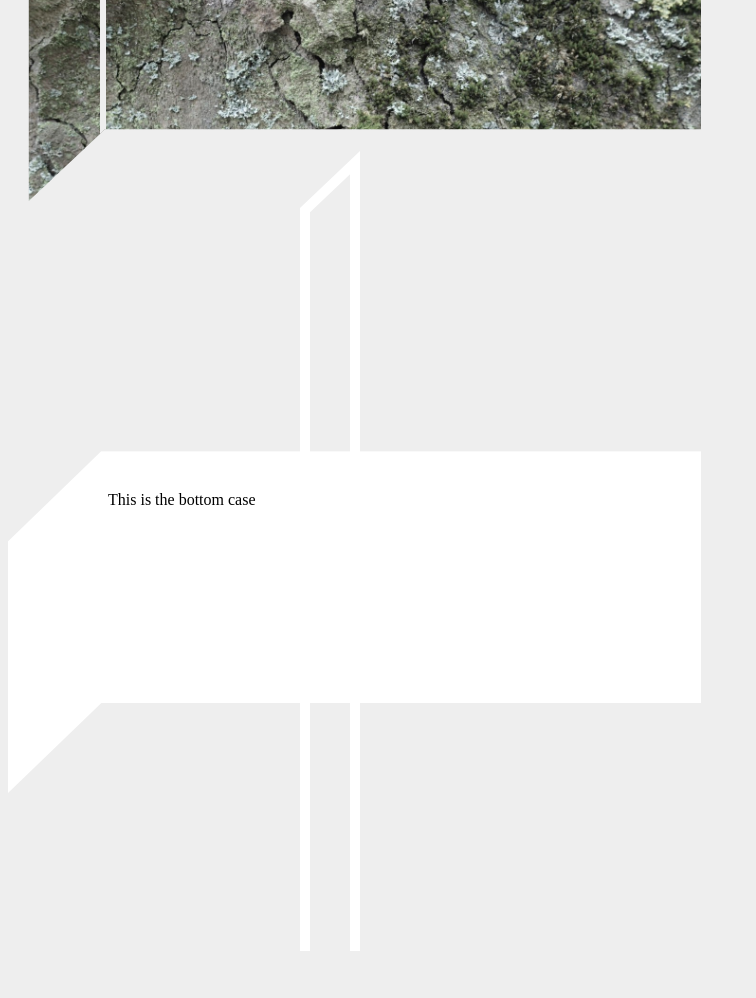
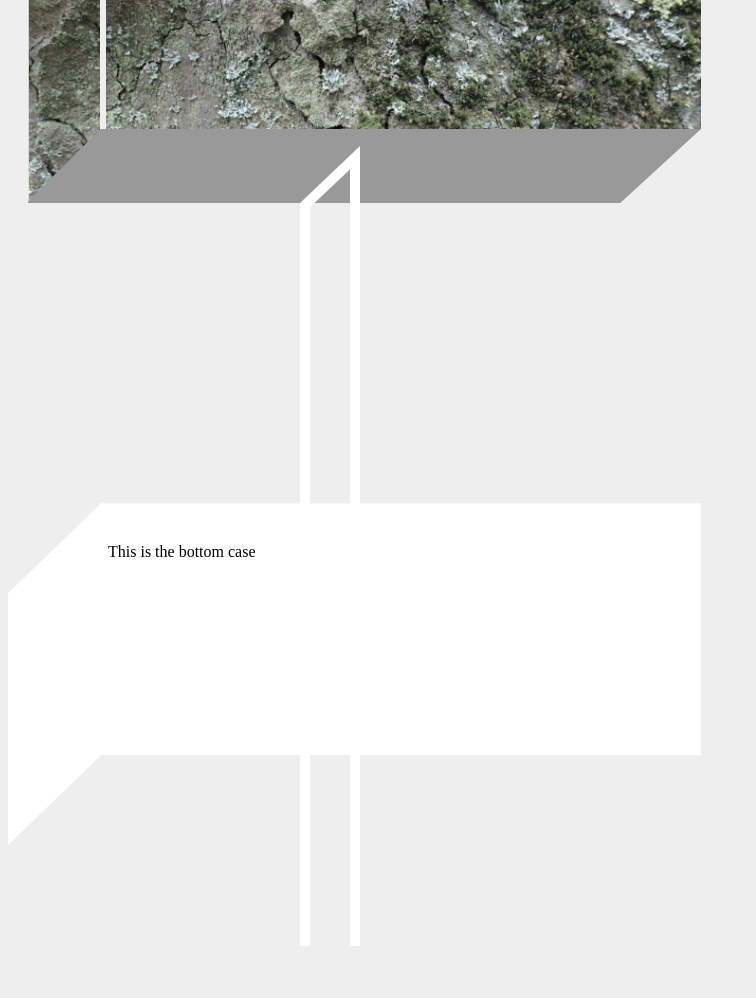
Before and after one commit to elropero/ethnographiccase, a plain HTML site: page index.html in a window 1280 px wide. Shown: the part 840-1838 px from the top of the page, without its empty margins (0-756 px from the left). Before the commit the page ends 1795 px from the top, so only its background shows below. Drawn offline with nearby package versions, Linux system fonts and the light colour scheme.

Commit message:
Add bottom

```diff
--- a/index.html
+++ b/index.html
@@ -22,7 +22,7 @@
     }
     .case-3 {
         height: 326px;
-        margin-bottom: -50px;
+        margin-bottom: -72px;
     }
     div[class*="bg-case-"] {
         background-size: cover;
@@ -55,6 +55,16 @@
         -webkit-clip-path: polygon(3% 25%, 14% 0%, 100% 0%, 100% 78%, 14% 78%, 3% 100%);
         clip-path: polygon(3% 25%, 14% 0%, 100% 0%, 100% 78%, 14% 78%, 3% 100%);
     }
+    .case-bottom {
+        background-color: #999;
+        height: 74px;
+        margin-left: 20px;
+        width: 673px;
+        -webkit-clip-path: url("#clip-svg-path-bottom");
+        clip-path: url("#clip-svg-path-bottom");
+        -webkit-clip-path: polygon(12% -11%, 0% 0%, 100% 0%, 88% 100%, 0% 100%, 0% 98%)
+        -clip-path: polygon(12% -11%, 0% 0%, 100% 0%, 88% 100%, 0% 100%, 0% 98%)
+    }
     .spine {
         position: absolute;
         background-color: #eee;
@@ -72,17 +82,20 @@
         margin: 0;
         float: left;
     }
-    .case-bottom {
+    .case-description {
         background-image: url("./img/bottom.png");
         background-repeat: no-repeat;
         height: 342px;
         margin-top: 300px;
     }
+
+
     .bracket-container {
         position: absolute;
         height: 100%;
         width: 60px;
         left: 300px;
+        margin-top: -57px;
         overflow:hidden;
     }
     .bracket {
@@ -146,12 +159,15 @@
         </div>
     </div>
 
+    <div class="case-bottom">
+    </div>
+
     <div class="bracket-container">
         <div class="bracket">
         </div>
     </div>
 
-    <div class="case case-bottom">
+    <div class="case case-description">
         <p class="case-title" style="color:black">This is the bottom case</p>
     </div>
 
@@ -168,6 +184,12 @@
           <polygon points="0.03 0.25, 0.14 0, 1 0, 1 0.78, 0.14 0.78, 0.03 1" />
         </clipPath>
 
+        <clipPath id="clip-svg-path-bottom" clipPathUnits="objectBoundingBox">
+          <polygon points="0.12 -0.11, 0 0, 1 0, 0.88 1, 0 1, 0 0.98" />
+        </clipPath>
+                -webkit-clip-path: polygon(12% -11%, 0% 0%, 100% 0%, 88% 100%, 0% 100%, 0% 98%)
+
+
       </defs>
     </svg>
 
```
